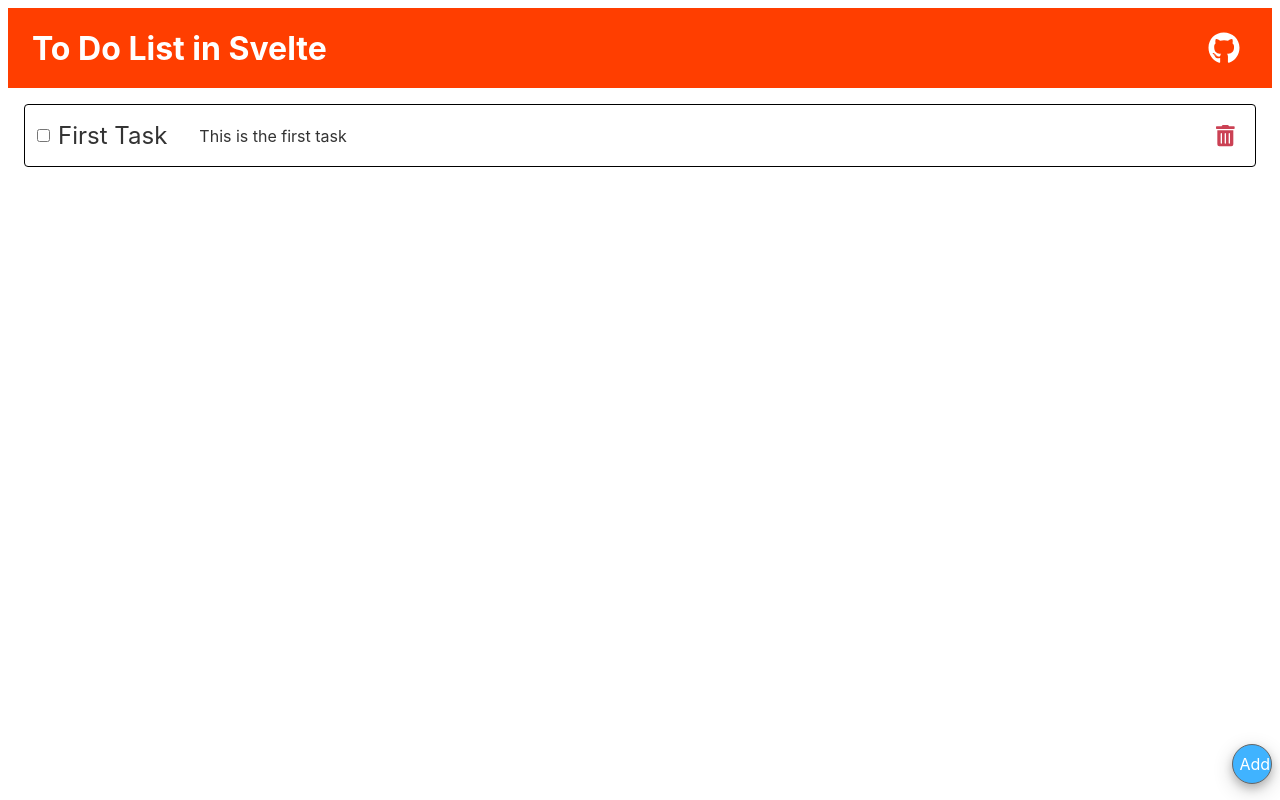
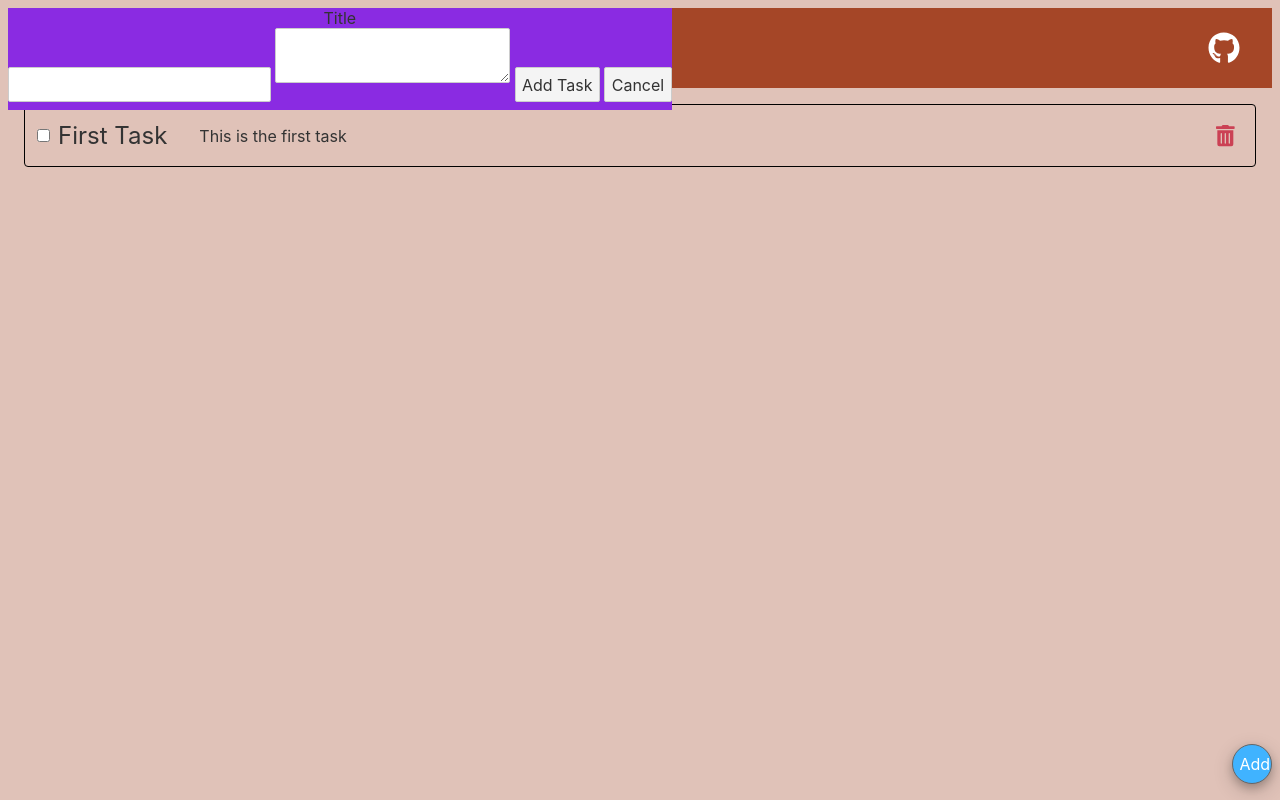
Before and after one commit to mesmerizingYeti/to-do-list-svelte, a Svelte app: page / in a window 1280 px wide. Both pictures are taken after a click on the button "Add". Built offline with nearby package versions, Linux system fonts and the light colour scheme.

Commit message:
Added more style and added FormModal

```diff
--- a/public/global.css
+++ b/public/global.css
@@ -3,6 +3,7 @@ body {
   position: relative;
   width: 100%;
   height: 100%;
+  background-color: #e0c2b8;
 }
 
 body {
--- a/src/App.svelte
+++ b/src/App.svelte
@@ -1,18 +1,23 @@
 <script>
+	import FormModal from "./components/FormModal.svelte";
 	import TitleBar from "./components/TitleBar.svelte";
 	import ToDoItem from "./components/ToDoItem.svelte";
 	import AddButton from "./components/AddButton.svelte";
 
 	let toDoList = [{title: "First Task", description: "This is the first task"}];
 
+	let modalIsOpen = false;
+
 	const addTask = e => {
 		console.log("Adding task")
 		console.log(e);
+		modalIsOpen = true;
 	}
 </script>
 
 <main>
-	<TitleBar backgroundColor="#ff3e00" color="white" />
+	<FormModal isOpen={modalIsOpen} />
+	<TitleBar backgroundColor="#A54627" color="white" />
 	{#each toDoList as toDoItem}
 		<ToDoItem {...toDoItem} />
 	{/each}
--- a/src/components/FormModal.svelte
+++ b/src/components/FormModal.svelte
@@ -1,5 +1,9 @@
 <script>
   export let isOpen = false;
+
+  const handleCancel = e => {
+    isOpen = false;
+  };
 </script>
 
 <!-- Mask -->
@@ -7,17 +11,20 @@
 <!-- Modal -->
 <div class={isOpen ? "modal" : "modal hidden"}>
   <form>
-    <input type="text" name="title" />
-    <label for="title">Title</label>
-    <textarea name="description" id="description" />
-    <button class="addBtn">Add Task</button>
-    <button class="cancelBtn">Cancel</button>
+    <div class="column">
+      <label for="title">Title</label>
+      <input type="text" name="title" id="title" />
+      <textarea name="description" id="description" />
+      <button class="addBtn">Add Task</button>
+      <button class="cancelBtn" on:click={handleCancel}>Cancel</button>
+    </div>
   </form>
 </div>
 
 <style>
   .modal {
     background-color: blueviolet;
+    position: absolute;
   }
   .hidden {
     display: none;
--- a/src/components/ToDoItem.svelte
+++ b/src/components/ToDoItem.svelte
@@ -18,7 +18,7 @@
       for="to-do-checkbox"
       class={finished ? "cross-out" : ""}
     >
-      {title}
+      <span>{title}</span>
     </label>
     <p>
       {description}
```
